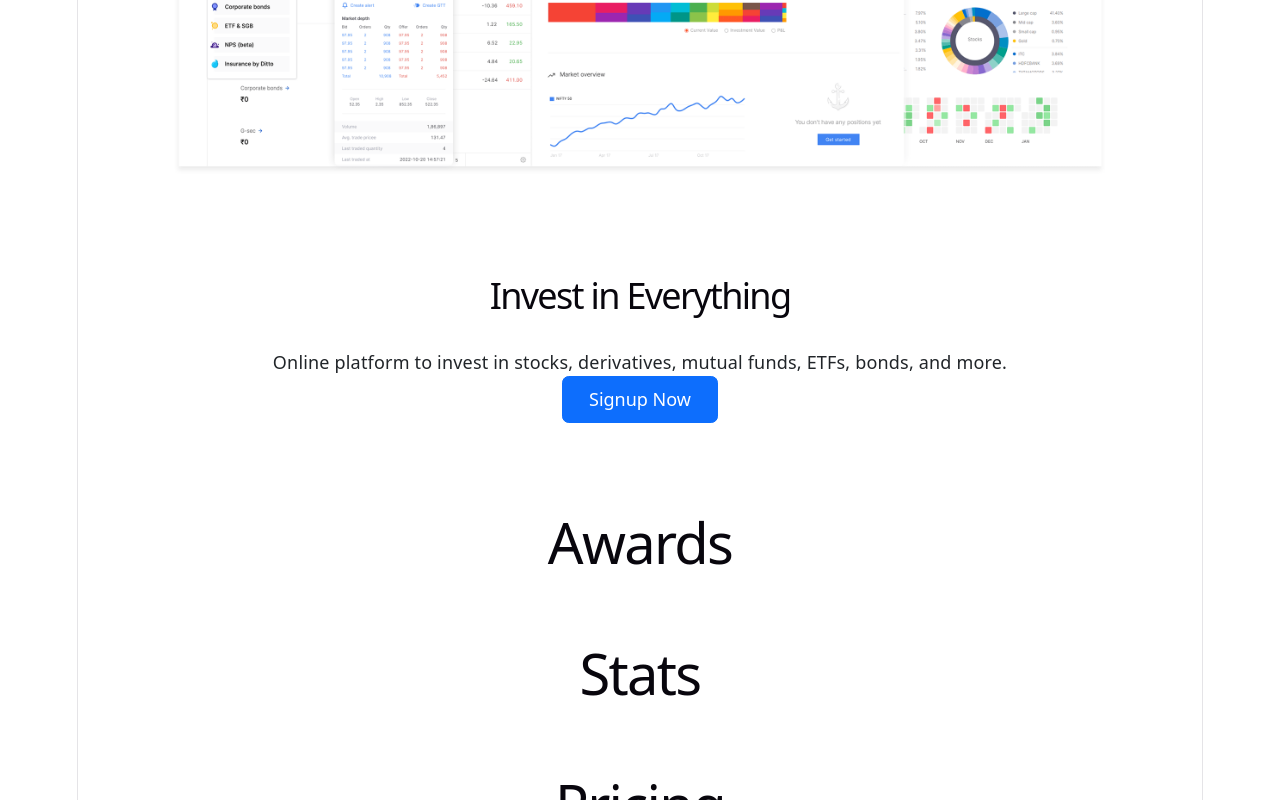
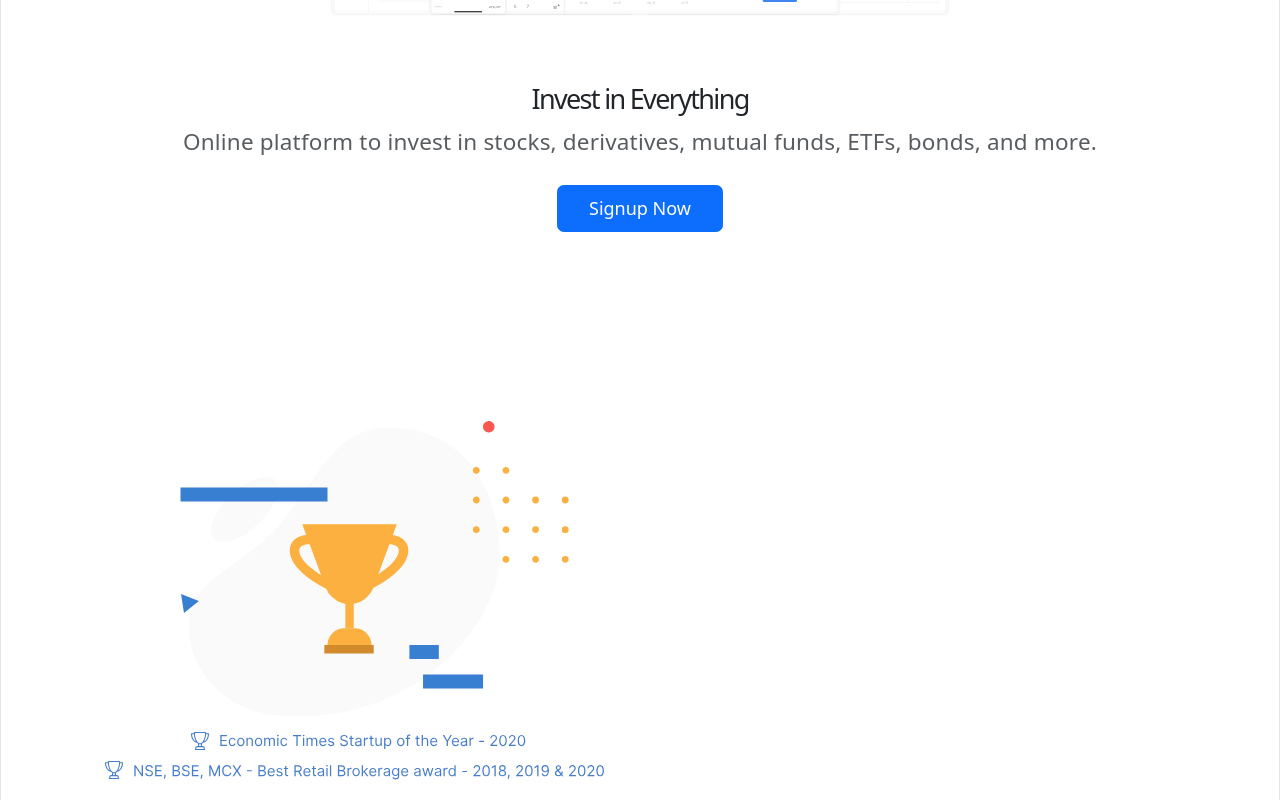
Before and after one commit to aacho04/tradeflow-web, a React (Vite) app in the folder frontend/: page / in a window 1280 px wide. Shown: the part 420-1220 px from the top of the page. Built offline with nearby package versions, Linux system fonts and the light colour scheme.

Commit message:
Herosection  Bootstraping

```diff
--- a/frontend/src/index.css
+++ b/frontend/src/index.css
@@ -55,7 +55,7 @@
 }
 
 #root {
-  width: 1126px;
+  width: 100%;
   max-width: 100%;
   margin: 0 auto;
   text-align: center;
@@ -64,6 +64,9 @@
   display: flex;
   flex-direction: column;
   box-sizing: border-box;
+  margin: 0;
+  padding: 0;
+
 }
 
 h1,
--- a/frontend/src/pages/Home/Awards.jsx
+++ b/frontend/src/pages/Home/Awards.jsx
@@ -1,6 +1,18 @@
 import react from 'react';
 function Awards(){
-    return(<h1>Awards</h1>);
+    return(
+    <div className="container mt-5">
+        <div className="row">
+            <div className="col-12 col-md-6">
+                <img src="../media/largest-broker.svg" alt="Broker image" />
+
+            </div>
+            <div className="col-12 col-md-6">
+
+            </div>
+        </div>
+    </div>
+    );
 
 }
 export default Awards;
--- a/frontend/src/pages/Home/Hero.jsx
+++ b/frontend/src/pages/Home/Hero.jsx
@@ -1,12 +1,12 @@
 import react from 'react';
 function Hero(){
     return(
-        <div className="container p-5">
+        <div className="container p-4 mb-5">
             <div className="row text-center" >
-            <img src="../media/trading.png" alt="trading" className="img-fluid mb-5"/>
-            <h1 className="mt-4 fs-2 ">Invest in Everything</h1>
-            <p >Online platform to invest in stocks, derivatives, mutual funds, ETFs, bonds, and more.</p>
-            <button className="p-2 btn btn-primary fs-6"style={{width:"15%",margin:"0 auto"}}>Signup Now</button>
+            <img className="img-fluid d-block mx-auto" style={{width:"60%"}} src="../media/landing.svg" alt="trading"/>
+            <h1 className="mt-5 fs-4 mb-2 text-dark">Invest in Everything</h1>
+            <p className='fs-5 text-muted'>Online platform to invest in stocks, derivatives, mutual funds, ETFs, bonds, and more.</p>
+            <button className="p-2 btn btn-primary fs-6 mb-5 mt-4"style={{width:"15%",margin:"0 auto"}}>Signup Now</button>
             </div>
 
 
```
Also changed, not shown: frontend/public/media/landing.svg (added), frontend/public/media/trading.png (deleted).
